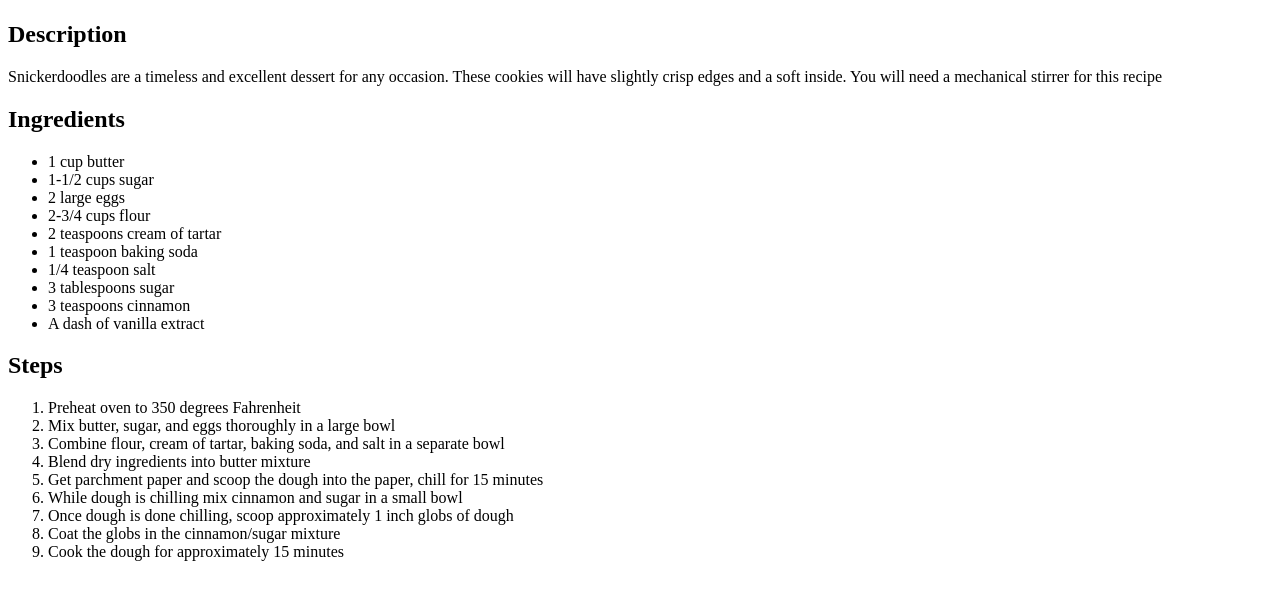
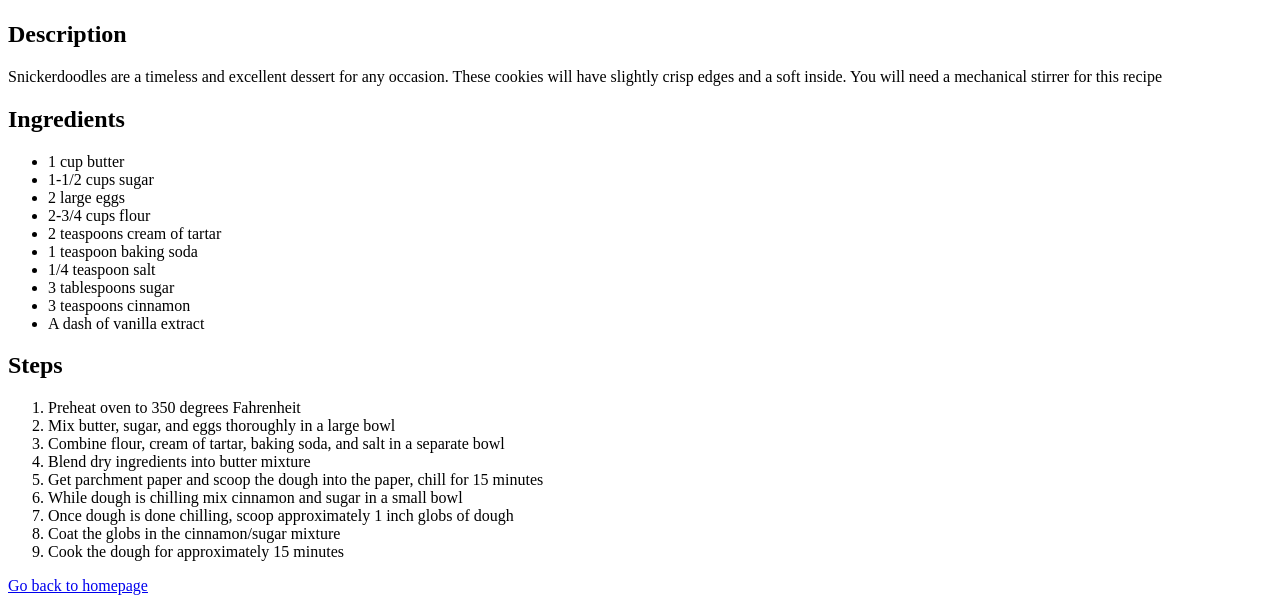
Before and after one commit to TwoStarLightMints/odin-recipes, a plain HTML site: page recipes/snickerdoodle.html in a window 1280 px wide. Shown: the part 583-1186 px from the top of the page. Before the commit the page ends 1160 px from the top, so only its background shows below. Drawn offline with Linux system fonts and the light colour scheme.

Commit message:
Insert link to homepage

```diff
--- a/recipes/snickerdoodle.html
+++ b/recipes/snickerdoodle.html
@@ -38,5 +38,6 @@
             <li>Cook the dough for approximately 15 minutes</li>
         </ol>
 
+    <a href="../index.html">Go back to homepage</a>
 </body>
 </html>
```
